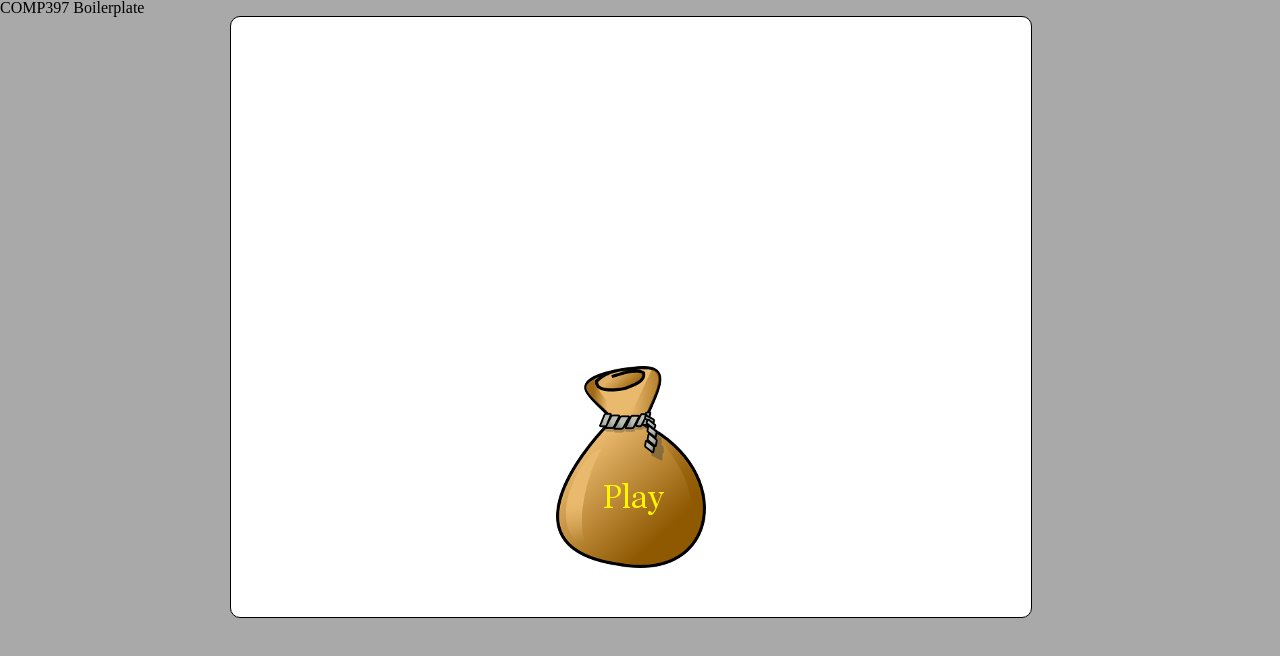
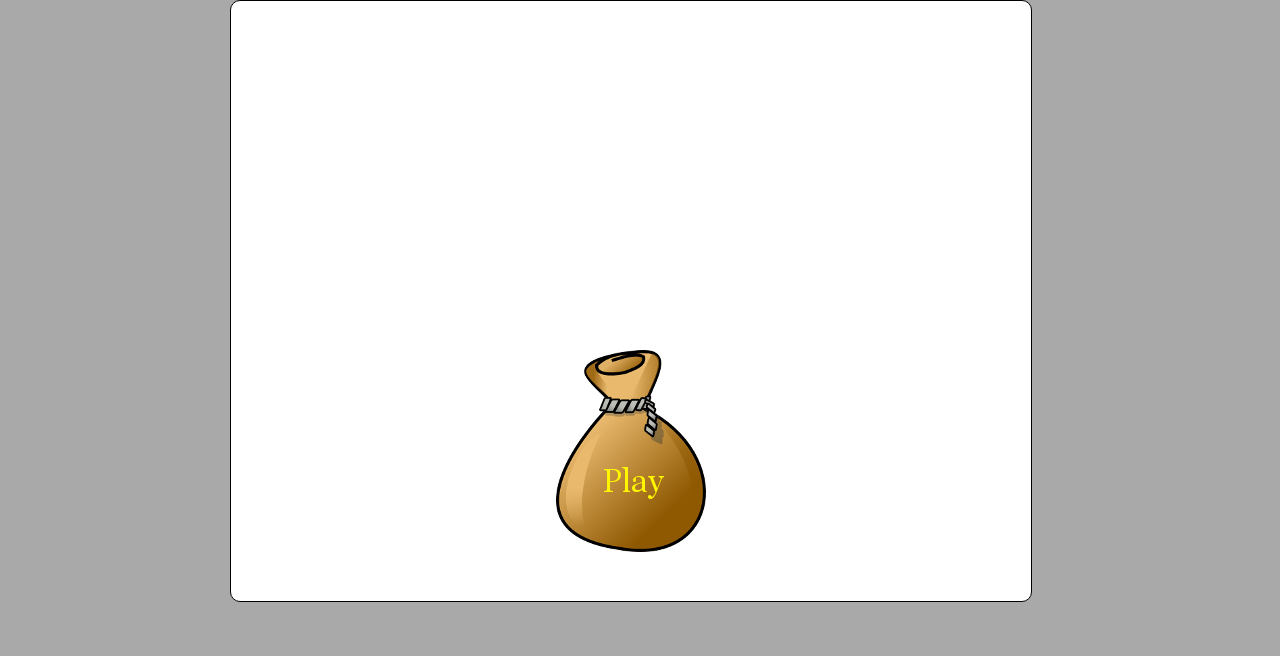
Before and after one commit to Riml/comp397-midterm, a website: page index.html in a window 1280 px wide. Drawn offline with Linux system fonts and the light colour scheme.

Commit message:
npm init+credentials

```diff
--- a/bower.json
+++ b/bower.json
@@ -1,7 +1,8 @@
 {
-  "name": "COMP397_BoilerPlate",
+  "name": "COMP397_MidTerm",
   "authors": [
-    "wbalaniucCentennialCollege <wbalaniu@my.centennialcollege.ca>"
+    "wbalaniucCentennialCollege <wbalaniu@my.centennialcollege.ca>",
+    "Riml <ilmir.taychinov@gmail.com>"
   ],
   "description": "",
   "main": "",
--- a/index.html
+++ b/index.html
@@ -1,9 +1,18 @@
+<!--
+Created by: Ilmir Taychinov
+Created on: October 18, 2016
+Last Modified by: Ilmir Taychinov
+Last Modified: October 18, 2016
+Based on work of: Wallace Balaniuc
+-->
+
+
 <!DOCTYPE html>
 <html lang="en">
 <head>
     <meta charset ="uft-8" />
     <meta name = "viewport" content = "width = device-width, initial-scale=1" />
-    <tite>COMP397 Boilerplate</tite>
+    <title>IT MidTerm</title>
     <!-- CSS Section -->
     <link rel="stylesheet" href="Content/reset.css">
     <link rel="stylesheet" href="Content/game.css">
```
Also changed, not shown: package.json (added, +12 -0 lines).
